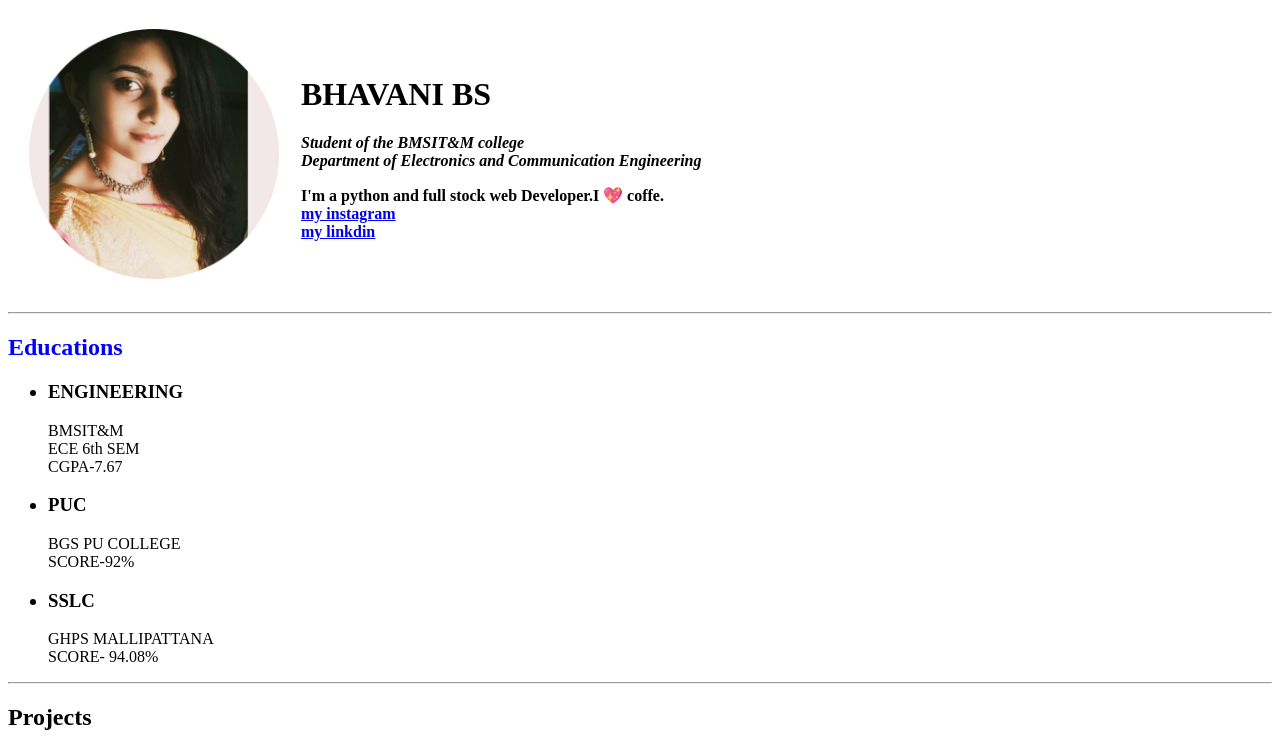
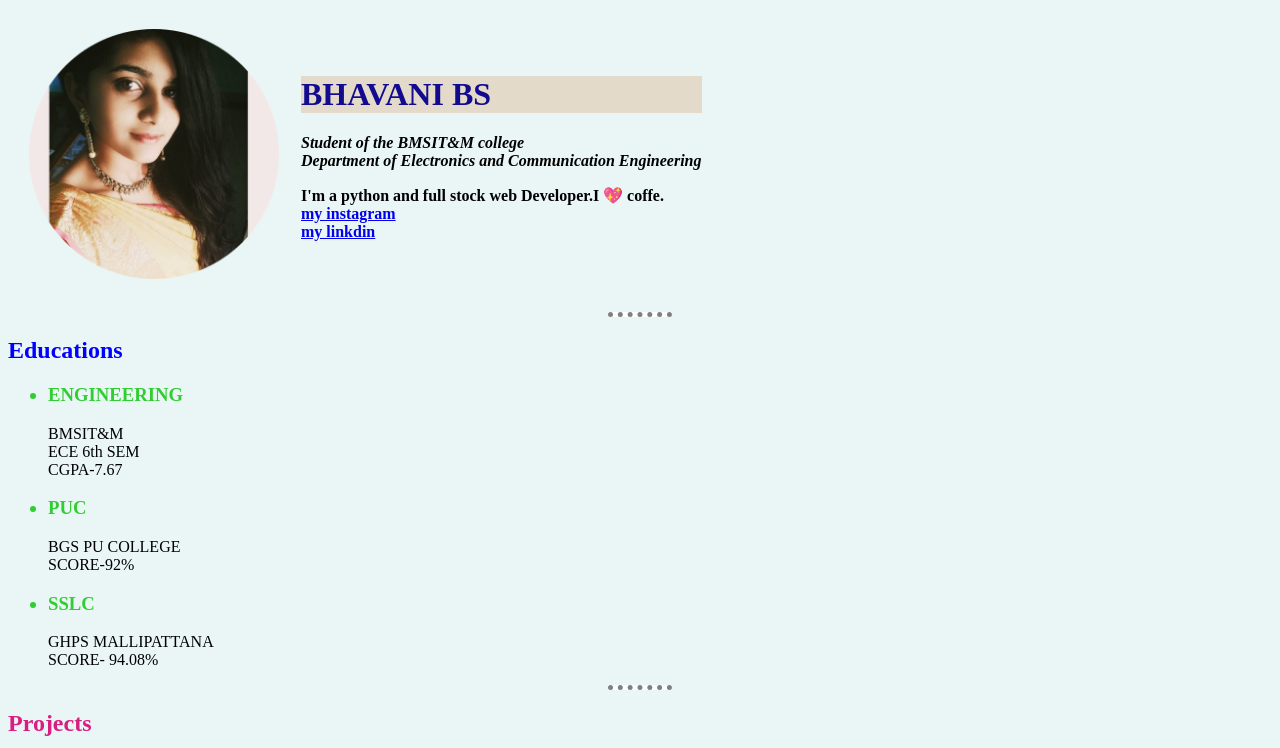
Before and after one commit to bhavanibs123/CV-website, a plain HTML site: page index.html in a window 1280 px wide. Shown: the top 748 px of the page. Drawn offline with Linux system fonts and the light colour scheme.

Commit message:
Add files via upload

```diff
--- a/index.html
+++ b/index.html
@@ -4,10 +4,38 @@
 <head>
   <meta charset="utf-8">
   <title> 💖 Bhavani Personal site 💖</title>
-</head>
 
 
-<body>
+</head>
+<style>
+  body{
+    background-color: #EAF6F6;
+  }
+  h1 {
+    background-color:#e3dac9 ;
+    color:#120a8f;
+  }
+h3{
+  color:#32cd32
+}
+h2{
+  color:#da1d81
+}
+
+   hr{
+     background-color: White;
+
+   border-style:none;
+   border-top-style: dotted;
+   border-color:grey;
+   border-width:5px;
+   width:5%;
+
+
+   }
+</style>
+
+<body >
   <table cellspacing=20>
     <tr>
       <td>
```
